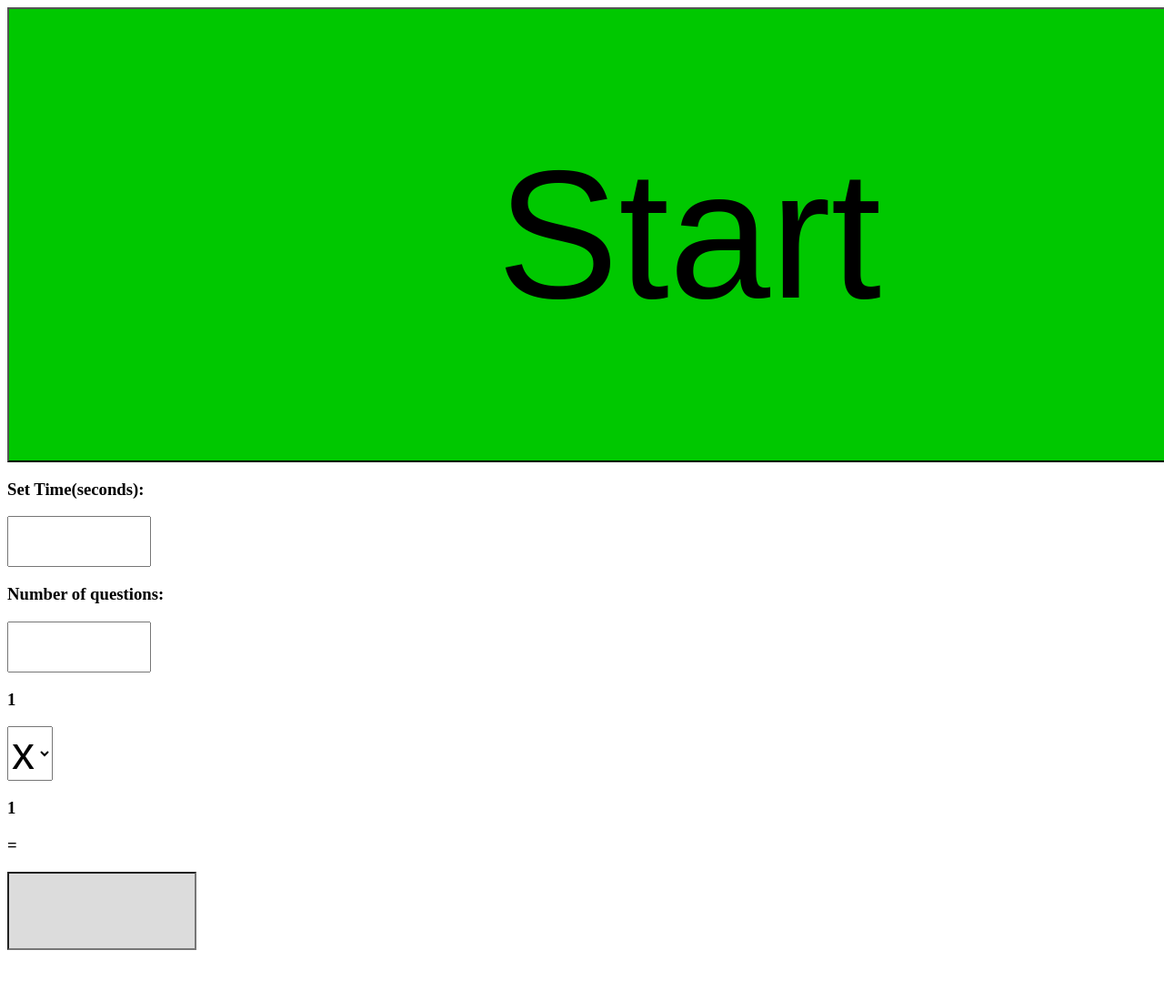
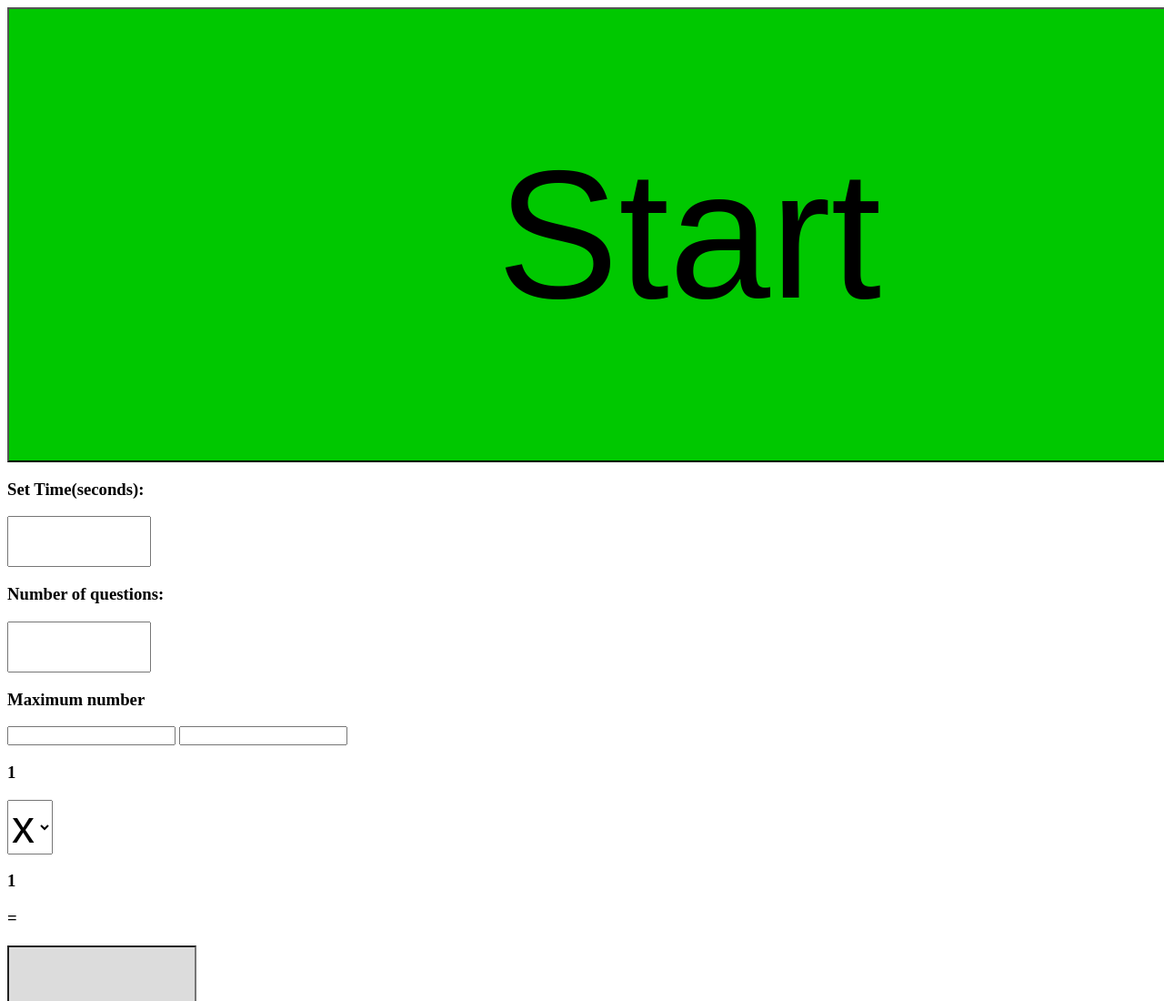
Before and after one commit to ahe429012-lang/mathProblem, a plain HTML site: page index.html in a window 1280 px wide. Shown: the top 1100 px of the page at 91% size. Drawn offline with Linux system fonts and the light colour scheme.

Commit message:
Update index.html

```diff
--- a/index.html
+++ b/index.html
@@ -19,6 +19,11 @@
             Number of questions:
         </h3>
         <input id="quesNum">
+        <h3>
+            Maximum number
+        </h3>
+        <input id = "xMin">
+        <input id = "yMin">
       <div class="question">
           <h3 id="x">
           1
```
